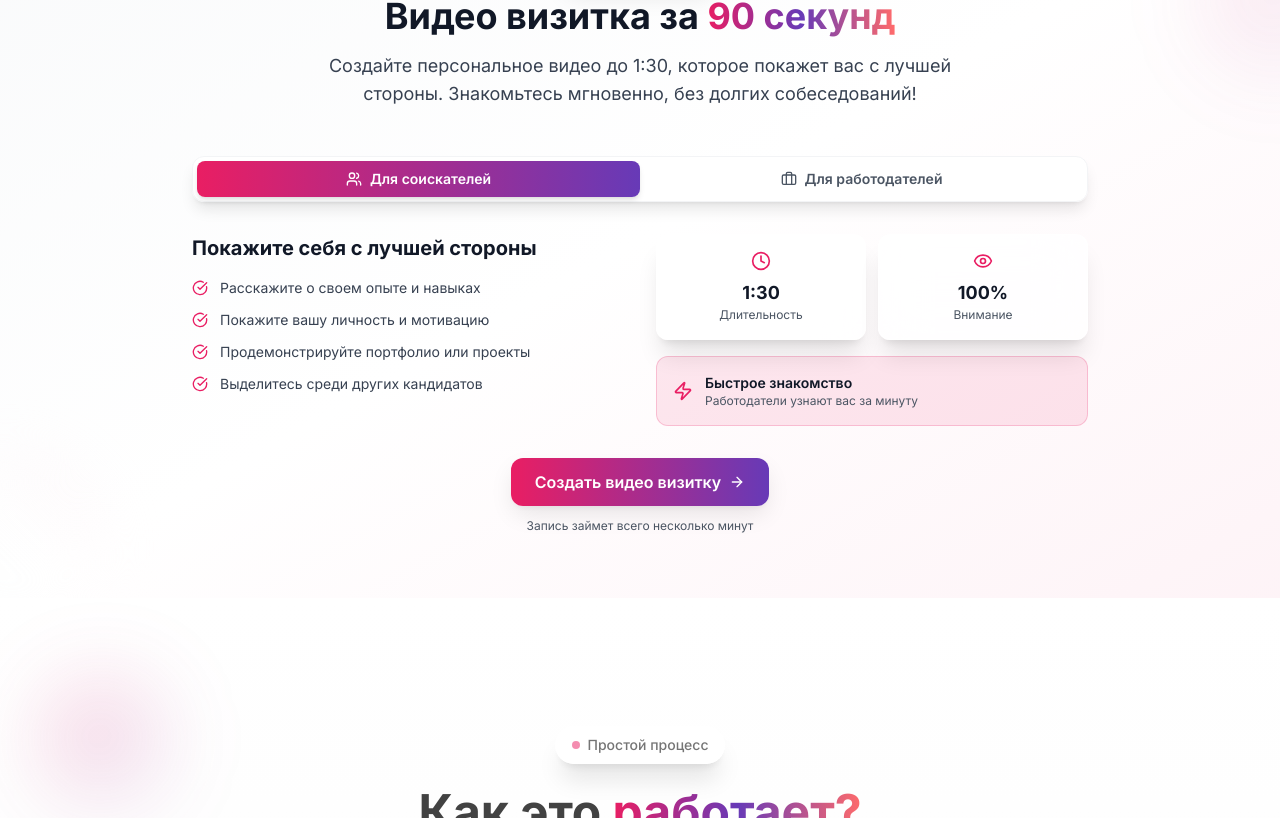
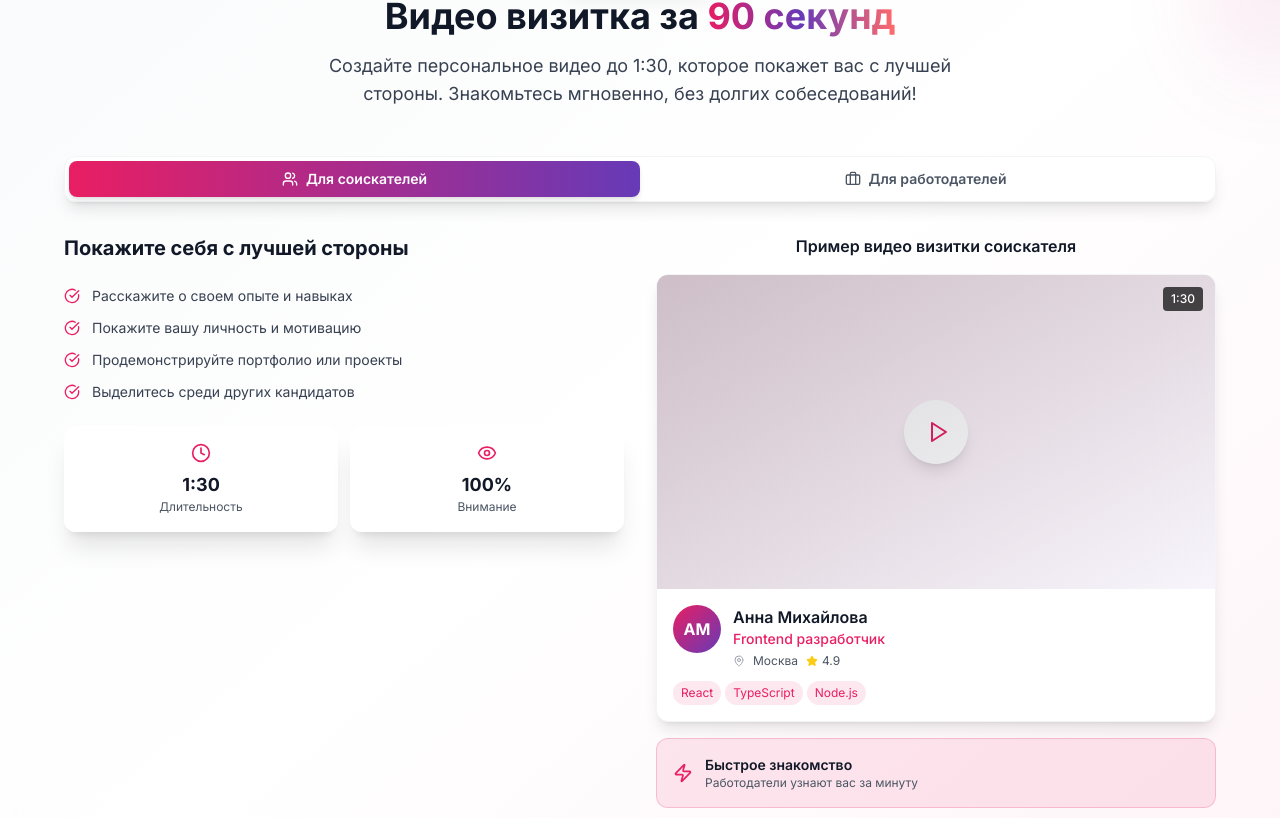
Before and after one commit to Mikesolo1/matchwork-swipe-find, a React (Vite) app: page / in a window 1280 px wide. Shown: the part 982-1800 px from the top of the page. Built offline with nearby package versions, Linux system fonts and the light colour scheme.

Commit message:
Add video visualization to VideoSection
Added a placeholder visualization for the video, enhancing the interactive appeal of the VideoSection.

```diff
--- a/src/components/VideoSection.tsx
+++ b/src/components/VideoSection.tsx
@@ -1,9 +1,100 @@
 
-import { Users, Briefcase, Clock, CheckCircle, ArrowRight, Zap, Eye } from 'lucide-react';
+import { Users, Briefcase, Clock, CheckCircle, ArrowRight, Zap, Eye, Play, Star, MapPin, Calendar } from 'lucide-react';
 import { useState } from 'react';
 
 const VideoSection = () => {
   const [activeTab, setActiveTab] = useState<'candidates' | 'employers'>('candidates');
+
+  const CandidateVideoMockup = () => (
+    <div className="relative bg-white rounded-xl shadow-lg overflow-hidden border border-gray-100 group hover:shadow-xl transition-all duration-300">
+      {/* Video area */}
+      <div className="aspect-video bg-gradient-to-br from-brand-primary/10 to-brand-secondary/5 relative flex items-center justify-center">
+        <div className="absolute inset-0 bg-gradient-to-br from-gray-900/20 to-transparent"></div>
+        <div className="w-16 h-16 bg-white/90 rounded-full flex items-center justify-center shadow-lg group-hover:scale-110 transition-transform cursor-pointer">
+          <Play className="text-brand-primary ml-1" size={24} />
+        </div>
+        {/* Duration badge */}
+        <div className="absolute top-3 right-3 bg-black/70 text-white px-2 py-1 rounded text-xs font-medium">
+          1:30
+        </div>
+      </div>
+
+      {/* Profile info */}
+      <div className="p-4">
+        <div className="flex items-start space-x-3">
+          <div className="w-12 h-12 bg-gradient-to-br from-brand-primary to-brand-secondary rounded-full flex items-center justify-center text-white font-bold">
+            АМ
+          </div>
+          <div className="flex-1">
+            <h4 className="font-semibold text-gray-900">Анна Михайлова</h4>
+            <p className="text-sm text-brand-primary font-medium">Frontend разработчик</p>
+            <div className="flex items-center space-x-2 mt-1">
+              <MapPin size={12} className="text-gray-400" />
+              <span className="text-xs text-gray-600">Москва</span>
+              <div className="flex items-center space-x-1">
+                <Star size={12} className="text-yellow-400 fill-current" />
+                <span className="text-xs text-gray-600">4.9</span>
+              </div>
+            </div>
+          </div>
+        </div>
+
+        <div className="mt-3 flex flex-wrap gap-1">
+          {['React', 'TypeScript', 'Node.js'].map((skill) => (
+            <span key={skill} className="px-2 py-1 bg-brand-primary/10 text-brand-primary text-xs rounded-full">
+              {skill}
+            </span>
+          ))}
+        </div>
+      </div>
+    </div>
+  );
+
+  const EmployerVideoMockup = () => (
+    <div className="relative bg-white rounded-xl shadow-lg overflow-hidden border border-gray-100 group hover:shadow-xl transition-all duration-300">
+      {/* Video area */}
+      <div className="aspect-video bg-gradient-to-br from-brand-secondary/10 to-brand-accent/5 relative flex items-center justify-center">
+        <div className="absolute inset-0 bg-gradient-to-br from-gray-900/20 to-transparent"></div>
+        <div className="w-16 h-16 bg-white/90 rounded-full flex items-center justify-center shadow-lg group-hover:scale-110 transition-transform cursor-pointer">
+          <Play className="text-brand-secondary ml-1" size={24} />
+        </div>
+        {/* Duration badge */}
+        <div className="absolute top-3 right-3 bg-black/70 text-white px-2 py-1 rounded text-xs font-medium">
+          1:20
+        </div>
+      </div>
+
+      {/* Company info */}
+      <div className="p-4">
+        <div className="flex items-start space-x-3">
+          <div className="w-12 h-12 bg-gradient-to-br from-brand-secondary to-brand-accent rounded-lg flex items-center justify-center text-white font-bold text-sm">
+            IT
+          </div>
+          <div className="flex-1">
+            <h4 className="font-semibold text-gray-900">IT Solutions</h4>
+            <p className="text-sm text-brand-secondary font-medium">Senior React Developer</p>
+            <div className="flex items-center space-x-2 mt-1">
+              <MapPin size={12} className="text-gray-400" />
+              <span className="text-xs text-gray-600">Санкт-Петербург</span>
+              <Calendar size={12} className="text-gray-400" />
+              <span className="text-xs text-gray-600">Удаленно</span>
+            </div>
+          </div>
+        </div>
+
+        <div className="mt-3 flex items-center justify-between">
+          <div className="flex flex-wrap gap-1">
+            <span className="px-2 py-1 bg-brand-secondary/10 text-brand-secondary text-xs rounded-full">
+              200k - 300k ₽
+            </span>
+          </div>
+          <div className="text-xs text-gray-600">
+            +50 откликов
+          </div>
+        </div>
+      </div>
+    </div>
+  );
 
   return (
     <section className="py-12 lg:py-16 bg-gradient-to-br from-gray-50 via-white to-brand-primary/5 relative overflow-hidden">
@@ -35,7 +126,7 @@ const VideoSection = () => {
           </p>
         </div>
 
-        <div className="max-w-4xl mx-auto">
+        <div className="max-w-6xl mx-auto">
           {/* Tab switcher */}
           <div className="flex bg-white/90 backdrop-blur-sm rounded-xl p-1 shadow-lg border border-gray-100 mb-8 animate-scale-in" style={{animationDelay: '0.3s'}}>
             <button
@@ -63,10 +154,10 @@ const VideoSection = () => {
           </div>
 
           {/* Content grid */}
-          <div className="grid md:grid-cols-2 gap-6 lg:gap-8 mb-8">
-            {/* Benefits */}
-            <div className="space-y-4 animate-slide-in-right" style={{animationDelay: '0.4s'}}>
-              <h3 className="font-display font-bold text-xl text-gray-900 mb-4">
+          <div className="grid lg:grid-cols-2 gap-8 mb-8">
+            {/* Left side - Benefits */}
+            <div className="space-y-6 animate-slide-in-right" style={{animationDelay: '0.4s'}}>
+              <h3 className="font-display font-bold text-xl text-gray-900">
                 {activeTab === 'candidates' ? 'Покажите себя с лучшей стороны' : 'Привлекайте лучших кандидатов'}
               </h3>
 
@@ -88,11 +179,9 @@ const VideoSection = () => {
                   </div>
                 ))}
               </div>
-            </div>
 
-            {/* Stats and features */}
-            <div className="space-y-4 animate-slide-in-right" style={{animationDelay: '0.5s'}}>
-              <div className="grid grid-cols-2 gap-3">
+              {/* Stats */}
+              <div className="grid grid-cols-2 gap-3 mt-6">
                 <div className="glass rounded-xl p-4 text-center group hover:shadow-hover-lift transition-all duration-300">
                   <Clock className={`${activeTab === 'candidates' ? 'text-brand-primary' : 'text-brand-secondary'} mx-auto mb-2 group-hover:scale-110 transition-transform`} size={20} />
                   <div className="font-bold text-lg text-gray-900">1:30</div>
@@ -105,6 +194,16 @@ const VideoSection = () => {
                   <div className="text-xs text-gray-600">Внимание</div>
                 </div>
               </div>
+            </div>
+
+            {/* Right side - Video mockup */}
+            <div className="animate-slide-in-right" style={{animationDelay: '0.5s'}}>
+              <div className="space-y-4">
+                <h4 className="font-semibold text-gray-900 text-center mb-4">
+                  {activeTab === 'candidates' ? 'Пример видео визитки соискателя' : 'Пример видео визитки вакансии'}
+                </h4>
+
+                {activeTab === 'candidates' ? <CandidateVideoMockup /> : <EmployerVideoMockup />}
 
                 <div className={`p-4 rounded-xl border ${activeTab === 'candidates' ? 'bg-brand-primary/10 border-brand-primary/20' : 'bg-brand-secondary/10 border-brand-secondary/20'} transition-all duration-300`}>
                   <div className="flex items-center space-x-3">
@@ -116,6 +215,7 @@ const VideoSection = () => {
                       <p className="text-xs text-gray-600">
                         {activeTab === 'candidates' ? 'Работодатели узнают вас за минуту' : 'Найдите идеальных кандидатов'}
                       </p>
+                    </div>
                   </div>
                 </div>
               </div>
```
Lines whose indentation alone changed are shown as unchanged.
